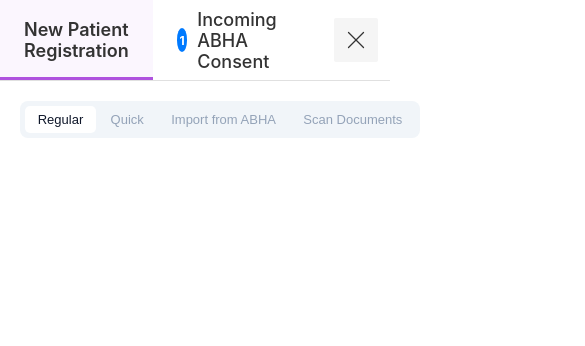
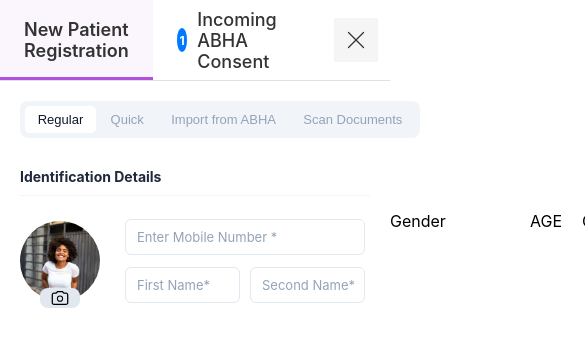
Before and after one commit to abhinm7/healthForm, a React (Vite) app: page / in a window 390 px wide. Shown: the top 346 px of the page, 585 px wide, since content can reach past the window. Built offline with nearby package versions, Linux system fonts and the light colour scheme.

Commit message:
feat: add name and phone field

```diff
--- a/index.html
+++ b/index.html
@@ -1,13 +1,17 @@
 <!doctype html>
 <html lang="en">
+
 <head>
   <meta charset="UTF-8" />
   <link rel="icon" type="image/svg+xml" href="/vite.svg" />
   <meta name="viewport" content="width=device-width, initial-scale=1.0" />
+  <link rel="stylesheet" href="https://cdnjs.cloudflare.com/ajax/libs/font-awesome/7.0.1/css/brands.css" integrity="sha512-Ve5cyESWChtU1zL3EIMU0T1LddBbffKw+bZsuO6YpN65a0EvnQnyiXnU72Xt9CgWyW7hMafF3hSWcUf55rGa/Q==" crossorigin="anonymous" referrerpolicy="no-referrer" />
   <title>health-form</title>
 </head>
+
 <body>
   <div id="root"></div>
   <script type="module" src="/src/main.jsx"></script>
 </body>
+
 </html>
--- /dev/null
+++ b/src/components/Common/InputField/InputField.jsx
@@ -0,0 +1,22 @@
+import React from 'react';
+import styles from './InputField.module.css';
+
+const InputField = ({ label, value, onChange, type = "text", ...props }) => {
+  return (
+    <div className={styles.inputContainer}>
+      <input
+        className={styles.input}
+        type={type}
+        value={value}
+        onChange={onChange}
+        placeholder=" "
+        {...props}
+      />
+      <label className={styles.label}>
+        {label}
+      </label>
+    </div>
+  );
+};
+
+export default InputField;
--- /dev/null
+++ b/src/components/Common/InputField/InputField.module.css
@@ -0,0 +1,49 @@
+.inputContainer {
+  position: relative;
+  width: 100%;
+  height: 36px;
+  background: white;
+  border-radius: 6px;
+  display: flex;
+}
+
+.input {
+  width: 100%;
+  height: 100%;
+  padding: 14px 12px 2px 12px;
+  border: 1px solid #E2E8F0;
+  border-radius: 6px;
+  font-size: 13px;
+  font-weight: 500;
+  outline: none;
+  transition: all 0.2s ease-in-out;
+  color: #334155;
+  background: transparent;
+  line-height: normal;
+}
+
+.label {
+  position: absolute;
+  left: 12px;
+  top: 50%;
+  transform: translateY(-50%);
+  color: #94A3B8;
+  font-size: 13px;
+  pointer-events: none;
+  transition: all 0.2s ease-in-out;
+  background-color: transparent;
+}
+
+.input:focus,
+.input:not(:placeholder-shown) {
+  border-color: #3B82F6;
+  box-shadow: 0 0 0 1px #3B82F6;
+}
+
+.input:focus + .label,
+.input:not(:placeholder-shown) + .label {
+  top: 6px;
+  font-size: 10px;
+  font-weight: 600;
+  color: #3B82F6;
+}
--- /dev/null
+++ b/src/components/Common/ProfilePic/ProfilePic.jsx
@@ -0,0 +1,23 @@
+import React from "react";
+import styles from "./ProfilePic.module.css";
+
+const ProfilePic = () => {
+  return (
+    <div className={styles.photoContainer}>
+      <img
+        src="/image.png"
+        alt="Patient profile"
+        className={styles.profileImg}
+      />
+     <button className={styles.photoIcon} aria-label="Upload Photo">
+  <svg viewBox="0 0 192 192" xmlns="http://www.w3.org/2000/svg" fill="none">
+    <path fill="#000" d="M60 50v6a6 6 0 0 0 4.8-2.4L60 50Zm12-16v-6a6 6 0 0 0-4.8 2.4L72 34Zm60 16-4.8 3.6A6 6 0 0 0 132 56v-6Zm-12-16 4.8-3.6A6 6 0 0 0 120 28v6Zm44 32v76h12V66h-12Zm-10 86H38v12h116v-12ZM28 142V66H16v76h12Zm10-86h22V44H38v12Zm26.8-2.4 12-16-9.6-7.2-12 16 9.6 7.2ZM132 56h22V44h-22v12Zm4.8-9.6-12-16-9.6 7.2 12 16 9.6-7.2ZM120 28H72v12h48V28ZM38 152c-5.523 0-10-4.477-10-10H16c0 12.15 9.85 22 22 22v-12Zm126-10c0 5.523-4.477 10-10 10v12c12.15 0 22-9.85 22-22h-12Zm12-76c0-12.15-9.85-22-22-22v12c5.523 0 10 4.477 10 10h12ZM28 66c0-5.523 4.477-10 10-10V44c-12.15 0-22 9.85-22 22h12Z" />
+    <circle cx="96" cy="102" r="25" stroke="#000" strokeWidth="10" />
+  </svg>
+</button>
+
+    </div>
+  );
+};
+
+export default ProfilePic;
--- /dev/null
+++ b/src/components/Common/ProfilePic/ProfilePic.module.css
@@ -0,0 +1,37 @@
+.photoContainer {
+  position: relative;
+  display: flex;
+  align-items: center;
+  justify-content: center;
+  width: 80px;
+  height: 100px;
+}
+
+.profileImg {
+  height: 80px;
+  width: 80px;
+  border-radius: 50%;
+  object-fit: cover;
+}
+
+.photoIcon {
+  position: absolute;
+  bottom: 3px;
+  left: 50%;
+  transform: translateX(-50%);
+  background: #E2E8F0;
+  border: none;
+  border-radius: 8px;
+  width: 40px;
+  height: 20px;
+  display: flex;
+  align-items: center;
+  justify-content: center;
+  cursor: pointer;
+  padding: 0;
+}
+
+.photoIcon svg {
+  width: 20px;
+  height: 22px;
+}
--- /dev/null
+++ b/src/components/Registration/IdentificationDetails/IdentificationDetails.jsx
@@ -0,0 +1,32 @@
+import React from "react";
+import styles from "./IdentificationDetails.module.css";
+import ProfilePic from "../../Common/ProfilePic/ProfilePic";
+import InputField from "../../Common/InputField/InputField";
+
+const IdentificationDetails = () => {
+  return (
+    <div className={styles.identificationDetails}>
+      <div className={styles.header}>
+        <h5>Identification Details</h5>
+      </div>
+      <div className={styles.identityGrid}>
+        <ProfilePic />
+        <div className={styles.mainDetails}>
+          <div className={styles.phone}>
+            <InputField label="Enter Mobile Number *"/>
+          </div>
+          <div className={styles.names}>
+            <InputField label="First Name*"/>
+            <InputField label="Second Name*"/>
+          </div>
+        </div>
+        <div className={styles.gender}>Gender</div>
+        <div className={styles.age}>AGE</div>
+        <span className={styles.orText}>OR</span>
+        <div className={styles.dob}>DOB</div>
+      </div>
+    </div>
+  );
+};
+
+export default IdentificationDetails;
--- /dev/null
+++ b/src/components/Registration/IdentificationDetails/IdentificationDetails.module.css
@@ -0,0 +1,54 @@
+.identificationDetails {
+  margin-top: 20px;
+}
+
+.header {
+  padding: 10px 0;
+  border-bottom: 1px solid #f1f5f9;
+  margin-bottom: 15px;
+}
+
+.header h5 {
+  font-size: 14px;
+  font-weight: 700;
+  color: #1e293b;
+  margin: 0;
+}
+
+.identityGrid {
+  display: flex;
+  gap: 20px;
+  width: 100%;
+}
+
+.mainDetails {
+  display: flex;
+  justify-content: space-evenly;
+  flex-direction: column;
+  min-width: 250px;
+  padding: 5px;
+  gap: 10px;
+}
+
+.names {
+  display: flex;
+  gap: 10px;
+}
+
+.names > div {
+  flex: 1;
+}
+
+.gender {
+  display: flex;
+  flex: 1;
+  min-width: 120px;
+}
+
+.age {
+  width: 60px;
+}
+
+.dob {
+  width: 180px;
+}
--- a/src/components/Registration/Registration.jsx
+++ b/src/components/Registration/Registration.jsx
@@ -1,11 +1,13 @@
 import React from 'react'
 import styles from './Registration.module.css'
 import TabNavigation from '../Common/TabNav/TabNav'
+import IdentificationDetails from './IdentificationDetails/IdentificationDetails'
 
 const Registration = () => {
   return (
     <div className={styles.container}>
       <TabNavigation/>
+      <IdentificationDetails/>
     </div>
   )
 }
```
Also changed, not shown: public/image.png (added), src/components/Common/FileUploader.jsx (added), src/components/Common/SelectDropDown.jsx (added). Lines whose indentation alone changed are shown as unchanged.
